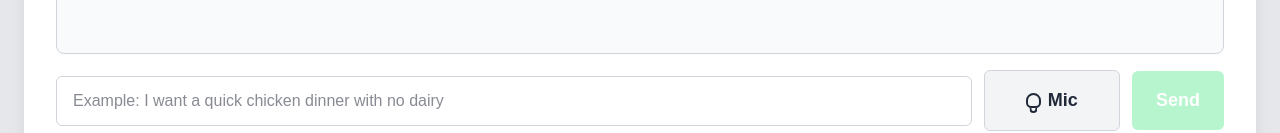
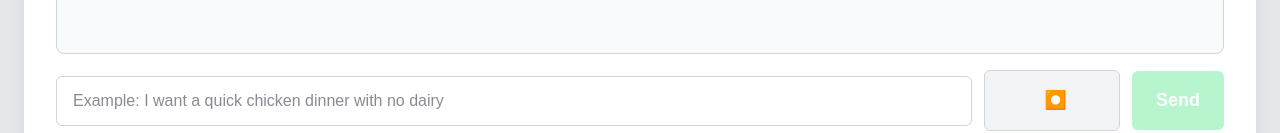
Before and after one commit to AnastasijaMosina/recipe-finder, a Next.js app: page /ai in a window 1280 px wide. Shown: the part 668-801 px from the top of the page. Built offline with nearby package versions, Linux system fonts and the light colour scheme.

Commit message:
Refactor voice recorder controls and update styles for recording indicators

```diff
--- a/app/components/VoiceRecorderControls.tsx
+++ b/app/components/VoiceRecorderControls.tsx
@@ -25,10 +25,10 @@ const VoiceRecorderControls = ({
         aria-label={recordingStatus === 'idle' ? 'Start voice recording' : 'Recording in progress'}
       >
         <span
-          className={recordingStatus === 'idle' ? 'ai-mic-icon' : 'ai-recording-icon'}
+          className={recordingStatus === 'idle' ? '' : 'ai-recording-icon'}
           aria-hidden="true"
         />
-        {recordingStatus === 'idle' ? 'Mic' : 'Recording'}
+        {recordingStatus === 'idle' ? '⏺️' : 'Recording'}
       </button>
 
       {recordingStatus !== 'idle' && (
@@ -39,7 +39,7 @@ const VoiceRecorderControls = ({
             onClick={onTogglePauseRecording}
             disabled={disabled}
           >
-            {recordingStatus === 'paused' ? 'Continue' : 'Pause'}
+            {recordingStatus === 'paused' ? '▶️' : '⏸️'}
           </button>
           <button
             type="button"
@@ -47,7 +47,7 @@ const VoiceRecorderControls = ({
             onClick={onStopRecording}
             disabled={disabled}
           >
-            Stop
+            ⏹️
           </button>
         </div>
       )}
--- a/app/css/recipeSearch.css
+++ b/app/css/recipeSearch.css
@@ -655,31 +655,11 @@
   background-color: #fee2e2;
 }
 
-.ai-mic-icon,
 .ai-recording-icon {
   display: inline-block;
   width: 0.9rem;
   height: 0.9rem;
   flex-shrink: 0;
-}
-
-.ai-mic-icon {
-  border: 2px solid currentColor;
-  border-radius: 0.5rem 0.5rem 0.35rem 0.35rem;
-  position: relative;
-}
-
-.ai-mic-icon::after {
-  content: '';
-  position: absolute;
-  left: 50%;
-  transform: translateX(-50%);
-  bottom: -0.45rem;
-  width: 0.45rem;
-  height: 0.3rem;
-  border: 2px solid currentColor;
-  border-top: none;
-  border-radius: 0 0 0.25rem 0.25rem;
 }
 
 .ai-recording-icon {
```
